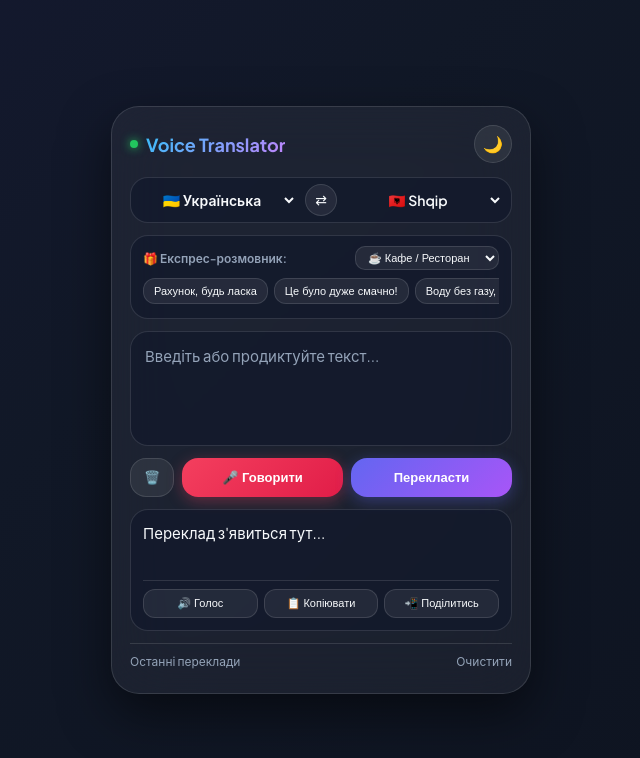
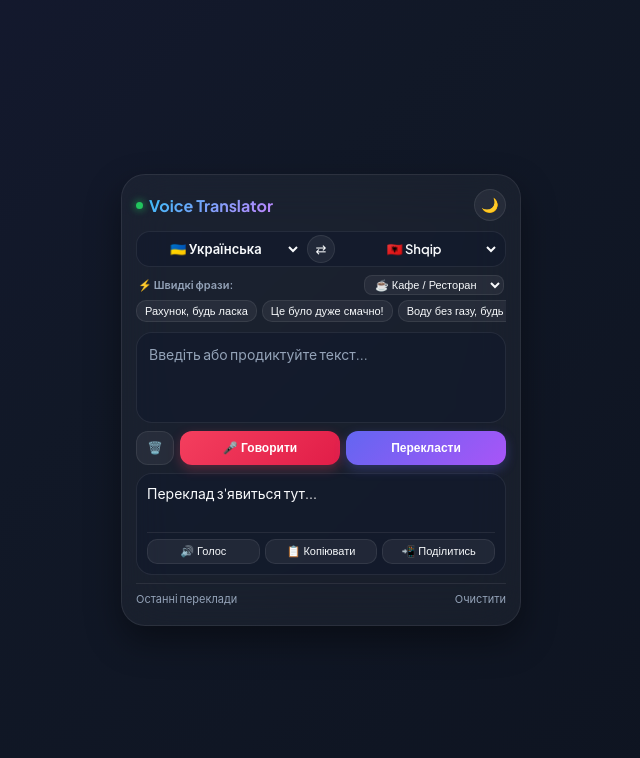
Before and after one commit to decelectronicscompany-blip/ua-al-translator, a website: page index.html in a window 1280 px wide. Shown: the whole page, without its empty margins (319-959 px from the left). Drawn offline with Linux system fonts and the light colour scheme.

Commit message:
Update index.html

```diff
--- a/index.html
+++ b/index.html
@@ -17,33 +17,33 @@
     <style>
         :root {
             --bg-gradient: linear-gradient(-45deg, #090d16, #111827, #1e1b4b, #2e1065);
-            --card-bg: rgba(255, 255, 255, 0.05);
-            --card-border: rgba(255, 255, 255, 0.12);
+            --card-bg: rgba(255, 255, 255, 0.04);
+            --card-border: rgba(255, 255, 255, 0.08);
             --text-main: #f8fafc;
             --text-muted: #94a3b8;
-            --input-bg: rgba(15, 23, 42, 0.6);
+            --input-bg: rgba(15, 23, 42, 0.5);
             --accent-glow: linear-gradient(135deg, #6366f1 0%, #a855f7 100%);
             --accent-danger: linear-gradient(135deg, #f43f5e 0%, #e11d48 100%);
-            --btn-glass: rgba(255, 255, 255, 0.07);
-            --btn-glass-hover: rgba(255, 255, 255, 0.15);
-            --box-shadow: 0 20px 50px rgba(0, 0, 0, 0.5);
+            --btn-glass: rgba(255, 255, 255, 0.06);
+            --btn-glass-hover: rgba(255, 255, 255, 0.12);
+            --box-shadow: 0 15px 35px rgba(0, 0, 0, 0.4);
         }
 
         [data-theme="light"] {
             --bg-gradient: linear-gradient(-45deg, #e0e7ff, #f3e8ff, #fce7f3, #e0f2fe);
-            --card-bg: rgba(255, 255, 255, 0.7);
-            --card-border: rgba(255, 255, 255, 0.8);
+            --card-bg: rgba(255, 255, 255, 0.75);
+            --card-border: rgba(255, 255, 255, 0.85);
             --text-main: #0f172a;
             --text-muted: #64748b;
-            --input-bg: rgba(255, 255, 255, 0.85);
-            --btn-glass: rgba(0, 0, 0, 0.05);
-            --btn-glass-hover: rgba(0, 0, 0, 0.1);
-            --box-shadow: 0 20px 40px rgba(0, 0, 0, 0.08);
+            --input-bg: rgba(255, 255, 255, 0.9);
+            --btn-glass: rgba(0, 0, 0, 0.04);
+            --btn-glass-hover: rgba(0, 0, 0, 0.08);
+            --box-shadow: 0 15px 30px rgba(0, 0, 0, 0.06);
         }
 
         * {
             box-sizing: border-box;
-            transition: background 0.25s ease, border-color 0.25s ease, transform 0.15s cubic-bezier(0.4, 0, 0.2, 1);
+            transition: background 0.2s ease, border-color 0.2s ease, transform 0.1s ease;
         }
 
         body {
@@ -53,7 +53,7 @@
             animation: gradientBG 15s ease infinite;
             min-height: 100vh;
             margin: 0;
-            padding: 12px;
+            padding: 10px;
             display: flex;
             justify-content: center;
             align-items: center;
@@ -68,13 +68,13 @@
 
         .container {
             width: 100%;
-            max-width: 420px;
+            max-width: 400px;
             background: var(--card-bg);
-            backdrop-filter: blur(28px);
-            -webkit-backdrop-filter: blur(28px);
+            backdrop-filter: blur(24px);
+            -webkit-backdrop-filter: blur(24px);
             border: 1px solid var(--card-border);
-            border-radius: 28px;
-            padding: 18px;
+            border-radius: 24px;
+            padding: 14px;
             box-shadow: var(--box-shadow);
         }
 
@@ -82,25 +82,25 @@
             display: flex;
             justify-content: space-between;
             align-items: center;
-            margin-bottom: 14px;
+            margin-bottom: 10px;
         }
 
         .title-block {
             display: flex;
             align-items: center;
-            gap: 8px;
+            gap: 6px;
         }
 
         .status-dot {
-            width: 8px;
-            height: 8px;
+            width: 7px;
+            height: 7px;
             background: #22c55e;
             border-radius: 50%;
-            box-shadow: 0 0 10px #22c55e;
+            box-shadow: 0 0 8px #22c55e;
         }
 
         .title {
-            font-size: 18px;
+            font-size: 16px;
             font-weight: 700;
             margin: 0;
             background: linear-gradient(135deg, #38bdf8, #c084fc);
@@ -113,25 +113,25 @@
             border: 1px solid var(--card-border);
             color: var(--text-main);
             border-radius: 50%;
-            width: 38px;
-            height: 38px;
+            width: 32px;
+            height: 32px;
             cursor: pointer;
             display: flex;
             align-items: center;
             justify-content: center;
-            font-size: 16px;
+            font-size: 14px;
         }
 
         .lang-switcher {
             display: grid;
             grid-template-columns: 1fr auto 1fr;
             align-items: center;
-            gap: 8px;
+            gap: 6px;
             background: var(--input-bg);
             border: 1px solid var(--card-border);
-            border-radius: 18px;
-            padding: 4px 8px;
-            margin-bottom: 12px;
+            border-radius: 14px;
+            padding: 2px 6px;
+            margin-bottom: 8px;
         }
 
         select.lang-select {
@@ -139,9 +139,9 @@
             border: none;
             color: var(--text-main);
             font-family: inherit;
-            font-size: 14px;
+            font-size: 13px;
             font-weight: 600;
-            padding: 8px 2px;
+            padding: 6px 2px;
             outline: none;
             cursor: pointer;
             width: 100%;
@@ -158,35 +158,31 @@
             border: 1px solid var(--card-border);
             color: var(--text-main);
             border-radius: 50%;
-            width: 32px;
-            height: 32px;
+            width: 28px;
+            height: 28px;
             cursor: pointer;
             display: flex;
             align-items: center;
             justify-content: center;
-            font-size: 14px;
+            font-size: 13px;
         }
 
-        .swap-btn:active {
-            transform: rotate(180deg) scale(0.9);
+        /* Компактний чистий розмовник */
+        .quick-section {
+            margin-bottom: 8px;
         }
 
-        /* Стилі швидкого розмовника (Лід-магніт) */
-        .quick-phrases-container {
-            background: var(--input-bg);
-            border: 1px solid var(--card-border);
-            border-radius: 18px;
-            padding: 10px 12px;
-            margin-bottom: 12px;
-        }
-
-        .quick-header {
+        .quick-top {
             display: flex;
             justify-content: space-between;
             align-items: center;
-            font-size: 12px;
+            margin-bottom: 5px;
+            padding: 0 2px;
+        }
+
+        .quick-title {
+            font-size: 11px;
             font-weight: 600;
-            margin-bottom: 8px;
             color: var(--text-muted);
         }
 
@@ -194,8 +190,8 @@
             background: var(--btn-glass);
             border: 1px solid var(--card-border);
             color: var(--text-main);
-            border-radius: 10px;
-            padding: 4px 8px;
+            border-radius: 8px;
+            padding: 2px 6px;
             font-size: 11px;
             outline: none;
             cursor: pointer;
@@ -208,109 +204,98 @@
 
         .quick-chips {
             display: flex;
-            gap: 6px;
+            gap: 5px;
             overflow-x: auto;
-            padding-bottom: 4px;
+            padding-bottom: 2px;
             scrollbar-width: none;
         }
 
-        .quick-chips::-webkit-scrollbar {
-            display: none;
-        }
+        .quick-chips::-webkit-scrollbar { display: none; }
 
         .chip-btn {
             background: var(--btn-glass);
             border: 1px solid var(--card-border);
             color: var(--text-main);
-            border-radius: 12px;
-            padding: 6px 10px;
+            border-radius: 10px;
+            padding: 4px 8px;
             font-size: 11px;
             white-space: nowrap;
             cursor: pointer;
-            transition: all 0.2s ease;
         }
 
-        .chip-btn:active {
-            transform: scale(0.95);
-            background: var(--btn-glass-hover);
-        }
+        .chip-btn:active { transform: scale(0.95); }
 
         .input-card, .result-card {
             background: var(--input-bg);
             border: 1px solid var(--card-border);
-            border-radius: 18px;
-            padding: 12px;
-            margin-bottom: 12px;
-            position: relative;
+            border-radius: 16px;
+            padding: 10px;
+            margin-bottom: 8px;
         }
 
         textarea {
             width: 100%;
-            height: 85px;
+            height: 65px;
             background: transparent;
             border: none;
             color: var(--text-main);
-            font-size: 15px;
+            font-size: 14px;
             font-family: inherit;
             resize: none;
             outline: none;
         }
 
-        textarea::placeholder {
-            color: var(--text-muted);
-        }
+        textarea::placeholder { color: var(--text-muted); }
 
         .controls-grid {
             display: grid;
-            grid-template-columns: 44px 1fr 1fr;
-            gap: 8px;
-            margin-bottom: 12px;
+            grid-template-columns: 38px 1fr 1fr;
+            gap: 6px;
+            margin-bottom: 8px;
         }
 
         .btn {
             border: none;
-            border-radius: 16px;
-            padding: 11px 4px;
-            font-size: 13px;
+            border-radius: 12px;
+            padding: 9px 4px;
+            font-size: 12px;
             font-weight: 600;
             cursor: pointer;
             display: flex;
             align-items: center;
             justify-content: center;
-            gap: 6px;
+            gap: 4px;
             color: white;
             background: var(--btn-glass);
             border: 1px solid var(--card-border);
         }
 
-        .btn:active {
-            transform: scale(0.96);
-        }
+        .btn:active { transform: scale(0.96); }
 
         .btn-mic {
             background: var(--accent-danger);
             border: none;
-            box-shadow: 0 4px 15px rgba(244, 63, 94, 0.35);
+            box-shadow: 0 4px 12px rgba(244, 63, 94, 0.3);
         }
 
         .btn-translate {
             background: var(--accent-glow);
             border: none;
-            box-shadow: 0 4px 15px rgba(99, 102, 241, 0.35);
+            box-shadow: 0 4px 12px rgba(99, 102, 241, 0.3);
         }
 
         .waveform {
             display: none;
             align-items: center;
-            gap: 3px;
-            height: 16px;
+            gap: 2px;
+            height: 14px;
         }
 
         .waveform span {
-            width: 3px;
+            width: 2.5px;
             height: 100%;
             background: white;
-            border-radius: 3px;
+            border-radius: 2px;
             animation: wave 1s ease-in-out infinite;
         }
 
@@ -319,24 +304,24 @@
         .waveform span:nth-child(4) { animation-delay: 0.45s; }
 
         @keyframes wave {
-            0%, 100% { height: 4px; }
-            50% { height: 16px; }
+            0%, 100% { height: 3px; }
+            50% { height: 14px; }
         }
 
         .recording .waveform { display: flex; }
         .recording .mic-label { display: none; }
 
         .result-text {
-            font-size: 15px;
-            line-height: 1.4;
-            min-height: 50px;
-            max-height: 95px;
+            font-size: 14px;
+            line-height: 1.35;
+            min-height: 42px;
+            max-height: 75px;
             overflow-y: auto;
             word-break: break-word;
         }
 
         .shimmer {
-            background: linear-gradient(90deg, rgba(255,255,255,0) 0%, rgba(255,255,255,0.1) 50%, rgba(255,255,255,0) 100%);
+            background: linear-gradient(90deg, rgba(255,255,255,0) 0%, rgba(255,255,255,0.08) 50%, rgba(255,255,255,0) 100%);
             background-size: 200% 100%;
             animation: shimmer 1.5s infinite;
         }
@@ -349,61 +334,60 @@
         .result-actions {
             display: grid;
             grid-template-columns: repeat(3, 1fr);
-            gap: 6px;
-            margin-top: 8px;
+            gap: 5px;
+            margin-top: 6px;
             border-top: 1px solid var(--card-border);
-            padding-top: 8px;
+            padding-top: 6px;
         }
 
         .icon-btn {
             background: var(--btn-glass);
             border: 1px solid var(--card-border);
             color: var(--text-main);
-            border-radius: 12px;
-            padding: 7px 2px;
+            border-radius: 10px;
+            padding: 5px 2px;
             font-size: 11px;
             font-weight: 500;
             cursor: pointer;
             display: flex;
             align-items: center;
             justify-content: center;
-            gap: 4px;
-            white-space: nowrap;
+            gap: 3px;
         }
 
         .history-section {
             border-top: 1px solid var(--card-border);
-            padding-top: 10px;
+            padding-top: 8px;
         }
 
         .history-header {
             display: flex;
             justify-content: space-between;
-            font-size: 12px;
+            font-size: 11px;
             color: var(--text-muted);
-            margin-bottom: 6px;
+            margin-bottom: 5px;
         }
 
         .history-list {
             display: flex;
             flex-direction: column;
-            gap: 6px;
-            max-height: 90px;
+            gap: 4px;
+            max-height: 70px;
             overflow-y: auto;
         }
 
         .history-item {
             background: var(--btn-glass);
             border-radius: 8px;
-            padding: 6px 8px;
-            font-size: 12px;
+            padding: 5px 7px;
+            font-size: 11px;
             cursor: pointer;
         }
 
         .history-orig {
             color: var(--text-muted);
-            font-size: 10px;
-            margin-bottom: 2px;
+            font-size: 9px;
+            margin-bottom: 1px;
         }
     </style>
 </head>
@@ -442,10 +426,10 @@
             </select>
         </div>
 
-        <!-- Інтерактивний лід-магніт: Швидкі фрази -->
-        <div class="quick-phrases-container">
-            <div class="quick-header">
-                <span>🎁 Експрес-розмовник:</span>
+        <!-- Оптимізований мінімалістичний розмовник -->
+        <div class="quick-section">
+            <div class="quick-top">
+                <span class="quick-title">⚡ Швидкі фрази:</span>
                 <select id="quickCategory" onchange="vibrate(); changeQuickCategory(this.value);" class="quick-select">
                     <option value="cafe">☕ Кафе / Ресторан</option>
                     <option value="market">🛒 Ринок / Магазини</option>
@@ -455,9 +439,7 @@
                     <option value="basic">👋 Етикет / Базові</option>
                 </select>
             </div>
-            <div class="quick-chips" id="quickChips">
-                <!-- Фрази підвантажуються динамічно через JS -->
-            </div>
+            <div class="quick-chips" id="quickChips"></div>
         </div>
 
         <div class="input-card">
```
